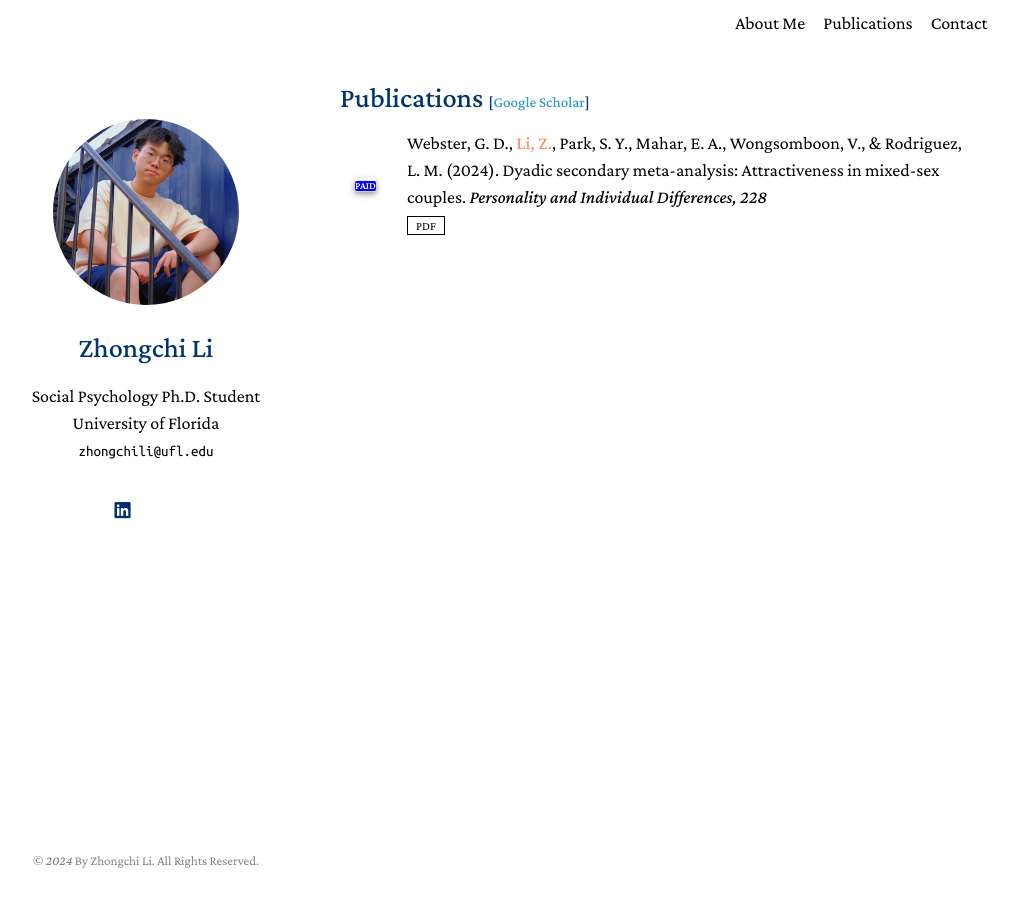
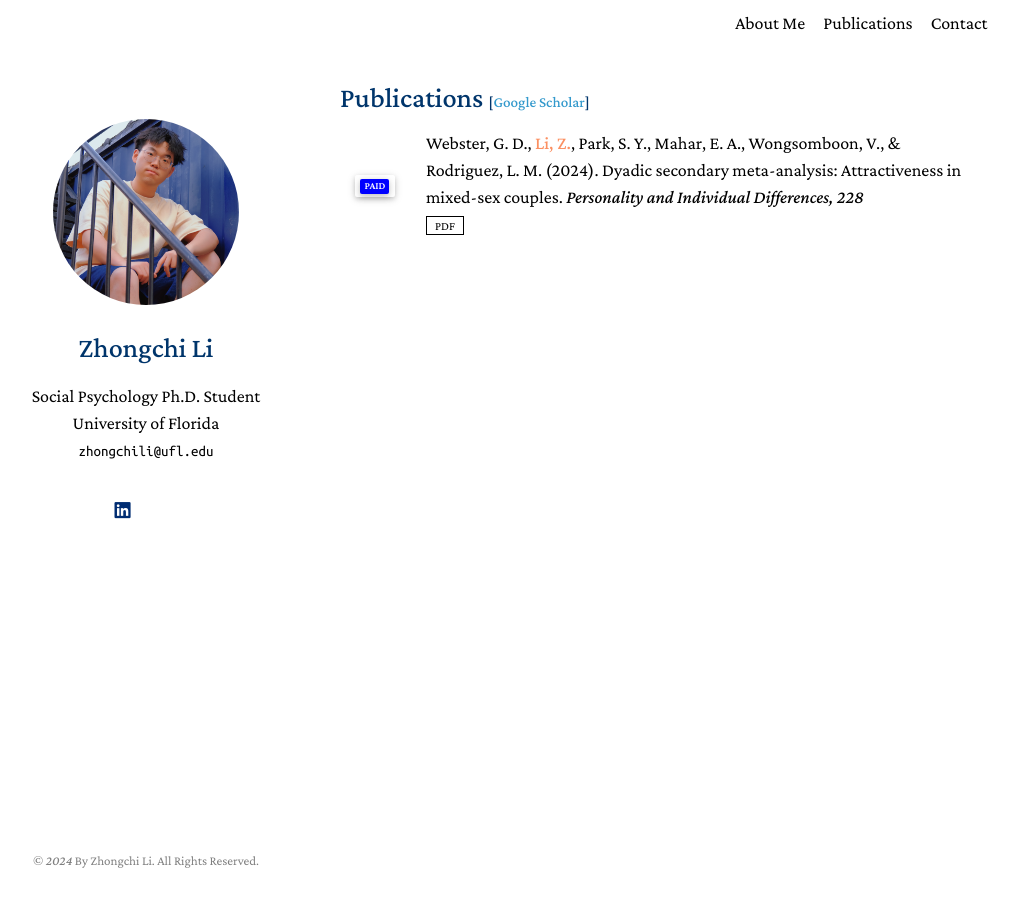
Before and after one commit to zhongchili52/zhongchili52.github.io, a Jekyll site: the page built from publicationspage.md, in a window 1280 px wide. Shown: the whole page, without its empty margins (130-1149 px from the left). Built offline with Jekyll 4.4.1, drawn with Linux system fonts in a browser that asks for light colours; nearby versions of some CDN libraries; library files that are not in the unit come from our copies; a style sheet for code colours, icons or effects is not loaded.

Commit message:
Update pub.css

```diff
--- a/assets/css/pub.css
+++ b/assets/css/pub.css
@@ -1,6 +1,6 @@
 .badge {
     display: inline-block;
-    #padding: 0.25em 0.4em;
+    padding: 0.25em 0.4em;
     font-size: 75%;
     font-weight: 700;
     line-height: 1;
```
